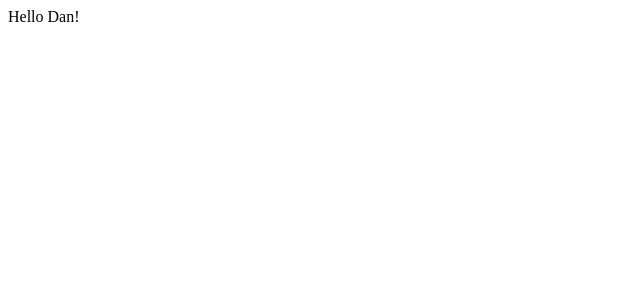
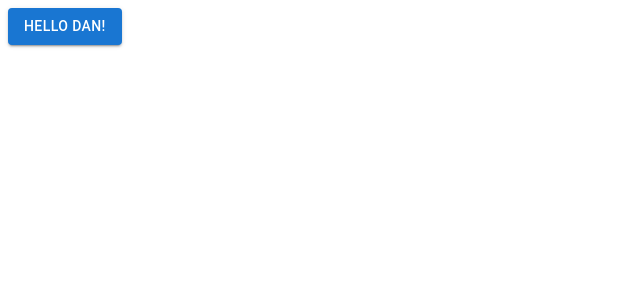
Before and after one commit to danielrazavi/remindMe, a React (Create React App) app in the folder frontend/my-react-app/: page / in a window 1280 px wide. Shown: the top 300 px of the page, without its empty margins (0-640 px from the left). Built offline with nearby package versions, Linux system fonts and the light colour scheme.

Commit message:
Added Material UI library to the project.

```diff
--- a/frontend/my-react-app/package.json
+++ b/frontend/my-react-app/package.json
@@ -3,6 +3,10 @@
   "version": "0.1.0",
   "private": true,
   "dependencies": {
+    "@emotion/react": "^11.11.1",
+    "@emotion/styled": "^11.11.0",
+    "@mui/icons-material": "^5.14.11",
+    "@mui/material": "^5.14.11",
     "@types/jest": "^27.5.2",
     "@types/node": "^16.18.55",
     "@types/react": "^18.2.23",
--- a/frontend/my-react-app/src/App.tsx
+++ b/frontend/my-react-app/src/App.tsx
@@ -1,5 +1,14 @@
+import React from "react";
+import Button from "@mui/material/Button";
+
 function App() {
-  return <div className="App">Hello Dan!</div>;
+  return (
+    <div>
+      <Button variant="contained" color="primary">
+        Hello Dan!
+      </Button>
+    </div>
+  );
 }
 
 export default App;
```
Also changed, not shown: 1 other file (tests, documents, lock files or other folders).
